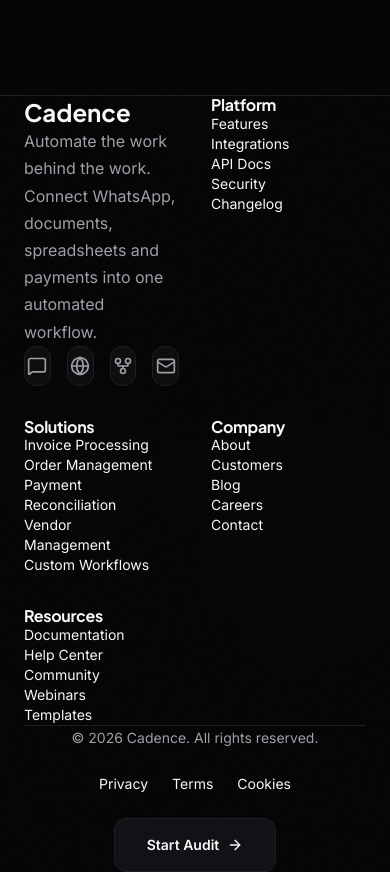
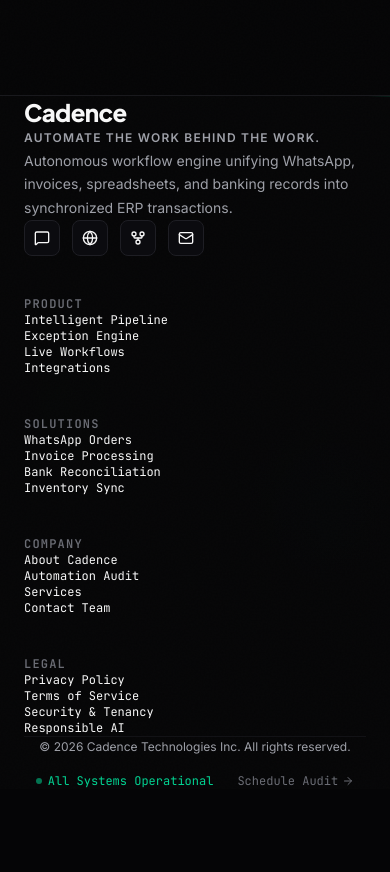
Before and after one commit to iamdevdhanush/Cadence, a Next.js app: page / in a window 390 px wide. Shown: the part 8811-9683 px from the top of the page. After the commit the page ends 9600 px from the top, so only its background shows below. Built offline with nearby package versions, Linux system fonts and the light colour scheme.

Commit message:
feat: implement marketing page layout with shared Header and Footer components

```diff
--- a/app/(marketing)/page.tsx
+++ b/app/(marketing)/page.tsx
@@ -8,7 +8,7 @@
 
 export default function HomePage() {
   return (
-    <main className="min-h-screen">
+    <div className="relative min-h-screen">
       <Hero />
       <ChaosToControl />
       <WorkflowEngine />
@@ -16,6 +16,6 @@
       <BuiltForExceptions />
       <WhyCadence />
       <CTA />
-    </main>
+    </div>
   );
 }
--- a/components/layout/Footer.tsx
+++ b/components/layout/Footer.tsx
@@ -2,132 +2,131 @@
 
 import { motion } from "framer-motion";
 import { ScrollReveal } from "@/components/motion/ScrollReveal";
-import { MagneticButton } from "@/components/motion/MagneticButton";
-import { cn } from "@/lib/utils";
-import { ArrowRight, GitFork, Mail, ChevronRight, MessageSquare, Send, Link2, Globe } from "lucide-react";
+import { ArrowRight, Mail, ChevronRight, MessageSquare, Globe, GitFork } from "lucide-react";
 
-const footerLinks = {
-  Platform: [
-    { label: "Features", href: "#features" },
-    { label: "Integrations", href: "#integrations" },
-    { label: "API Docs", href: "#api-docs" },
-    { label: "Security", href: "#security" },
-    { label: "Changelog", href: "#changelog" },
+const footerNavigation = {
+  Product: [
+    { label: "Intelligent Pipeline", href: "#workflow" },
+    { label: "Exception Engine", href: "#built-for-exceptions" },
+    { label: "Live Workflows", href: "#real-examples" },
+    { label: "Integrations", href: "#why-cadence" },
   ],
   Solutions: [
-    { label: "Invoice Processing", href: "#invoice-processing" },
-    { label: "Order Management", href: "#order-management" },
-    { label: "Payment Reconciliation", href: "#payment-reconciliation" },
-    { label: "Vendor Management", href: "#vendor-management" },
-    { label: "Custom Workflows", href: "#custom-workflows" },
+    { label: "WhatsApp Orders", href: "#real-examples" },
+    { label: "Invoice Processing", href: "#real-examples" },
+    { label: "Bank Reconciliation", href: "#real-examples" },
+    { label: "Inventory Sync", href: "#chaos-to-control" },
   ],
   Company: [
-    { label: "About", href: "#about" },
-    { label: "Customers", href: "#customers" },
-    { label: "Blog", href: "#blog" },
-    { label: "Careers", href: "#careers" },
-    { label: "Contact", href: "#contact" },
+    { label: "About Cadence", href: "/about" },
+    { label: "Automation Audit", href: "/automation-audit" },
+    { label: "Services", href: "/services" },
+    { label: "Contact Team", href: "/contact" },
   ],
-  Resources: [
-    { label: "Documentation", href: "#docs" },
-    { label: "Help Center", href: "#help" },
-    { label: "Community", href: "#community" },
-    { label: "Webinars", href: "#webinars" },
-    { label: "Templates", href: "#templates" },
+  Legal: [
+    { label: "Privacy Policy", href: "#privacy" },
+    { label: "Terms of Service", href: "#terms" },
+    { label: "Security & Tenancy", href: "#security" },
+    { label: "Responsible AI", href: "#ai-safety" },
   ],
 };
 
 const socialLinks = [
-  { icon: MessageSquare, href: "https://twitter.com/cadence", label: "Twitter" },
-  { icon: Globe, href: "https://linkedin.com/company/cadence", label: "LinkedIn" },
-  { icon: GitFork, href: "https://github.com/cadence", label: "GitHub" },
+  { icon: MessageSquare, href: "https://twitter.com", label: "Twitter" },
+  { icon: Globe, href: "https://linkedin.com", label: "LinkedIn" },
+  { icon: GitFork, href: "https://github.com", label: "GitHub" },
   { icon: Mail, href: "mailto:hello@cadence.io", label: "Email" },
 ];
 
 export function Footer() {
   return (
-    <footer className="relative border-t border-border" role="contentinfo">
-      <div className="absolute inset-0 gradient-mesh" style={{ opacity: 0.3 }} aria-hidden="true" />
-      <div className="absolute inset-0 noise-overlay" style={{ opacity: 0.02 }} aria-hidden="true" />
+    <footer className="relative bg-background border-t border-border/80 pt-20 pb-12 overflow-hidden" role="contentinfo">
+      {/* Subtle animated gradient divider on top border */}
+      <div className="absolute top-0 left-0 right-0 h-px overflow-hidden">
+        <motion.div
+          className="w-full h-full bg-gradient-to-r from-transparent via-emerald-400 to-transparent"
+          animate={{ x: ["-100%", "100%"] }}
+          transition={{ duration: 7, repeat: Infinity, ease: "linear" }}
+        />
+      </div>
 
-      <div className="relative container px-6 py-16 lg:py-24">
-        <div className="grid grid-cols-2 lg:grid-cols-6 gap-8 lg:gap-12 mb-16">
-          <div className="lg:col-span-2">
-            <ScrollReveal direction="fade" delay={0.1}>
-              <a href="/" className="font-heading font-bold text-2xl text-text mb-4 inline-block">
+      <div className="absolute inset-0 gradient-mesh opacity-20 pointer-events-none" aria-hidden="true" />
+      <div className="absolute inset-0 noise-overlay pointer-events-none" aria-hidden="true" />
+
+      <div className="relative container px-6 lg:px-12 max-w-6xl mx-auto">
+        {/* Main Footer Content */}
+        <div className="grid grid-cols-1 md:grid-cols-2 lg:grid-cols-6 gap-10 lg:gap-12 mb-16">
+          {/* Brand & Manifesto Column */}
+          <div className="lg:col-span-2 flex flex-col justify-between">
+            <div>
+              <a href="/" className="font-heading font-black text-2xl tracking-tight text-text inline-block mb-3">
                 Cadence
               </a>
-            </ScrollReveal>
-            <ScrollReveal direction="up" delay={0.2}>
-              <p className="text-text-muted max-w-xs mb-6 leading-relaxed">
-                Automate the work behind the work. Connect WhatsApp, documents, spreadsheets and payments into one automated workflow.
+
+              {/* Required Signature Brand Statement */}
+              <p className="text-emerald-400 font-mono text-xs uppercase tracking-widest mb-4 font-semibold">
+                Automate the work behind the work.
               </p>
-            </ScrollReveal>
-            <ScrollReveal direction="up" delay={0.3}>
-              <div className="flex items-center gap-4">
+
+              <p className="text-sm text-text-muted leading-relaxed max-w-sm mb-6">
+                Autonomous workflow engine unifying WhatsApp, invoices, spreadsheets, and banking records into synchronized ERP transactions.
+              </p>
+            </div>
+
+            <div className="flex items-center gap-3">
               {socialLinks.map((social) => (
                 <motion.a
                   key={social.label}
                   href={social.href}
-                    className="w-10 h-10 rounded-xl flex items-center justify-center"
-                    style={{ background: "rgba(255,255,255,0.03)", border: "1px solid var(--color-border)", color: "var(--color-text-muted)" }}
+                  className="w-9 h-9 rounded-lg flex items-center justify-center bg-surface border border-border text-text-muted hover:text-emerald-400 hover:border-emerald-500/40 transition-all"
                   aria-label={social.label}
-                    whileHover={{ background: "rgba(110, 231, 183, 0.1)", borderColor: "rgba(110, 231, 183, 0.3)", color: "#6EE7B7", y: -2, transition: { duration: 0.2 } }}
+                  whileHover={{ y: -2 }}
                 >
-                    <social.icon className="w-5 h-5" aria-hidden="true" />
+                  <social.icon className="w-4 h-4" />
                 </motion.a>
               ))}
             </div>
-            </ScrollReveal>
           </div>
 
-          {Object.entries(footerLinks).map(([category, links], categoryIndex) => (
-            <ScrollReveal key={category} direction="up" delay={0.2 + categoryIndex * 0.05}>
-              <nav aria-label={category}>
-                <h4 className="font-heading font-semibold text-text mb-4">{category}</h4>
-                <ul className="space-y-3" role="list">
-                  {links.map((link, linkIndex) => (
+          {/* Navigation Links Columns */}
+          {Object.entries(footerNavigation).map(([group, links]) => (
+            <div key={group} className="flex flex-col">
+              <span className="font-mono text-xs uppercase tracking-widest text-text-subtle font-semibold mb-4">
+                {group}
+              </span>
+              <ul className="space-y-2.5 text-xs font-mono" role="list">
+                {links.map((link) => (
                   <li key={link.label}>
                     <a
                       href={link.href}
-                        className="text-sm text-text-muted hover:text-accent transition-colors flex items-center gap-2 group"
+                      className="text-text-muted hover:text-text transition-colors flex items-center gap-1 group py-0.5"
                     >
-                        {link.label}
-                        <ChevronRight className="w-3 h-3 opacity-0 group-hover:opacity-100 transform group-hover:translate-x-1 transition-all" aria-hidden="true" />
+                      <span className="transition-transform group-hover:translate-x-0.5">{link.label}</span>
+                      <ChevronRight className="w-3 h-3 opacity-0 group-hover:opacity-100 text-emerald-400 transition-opacity" />
                     </a>
                   </li>
                 ))}
               </ul>
-              </nav>
-            </ScrollReveal>
+            </div>
           ))}
         </div>
 
-        <div className="pt-8 border-t border-border">
-          <div className="flex flex-col lg:flex-row items-center justify-between gap-6">
-            <ScrollReveal direction="fade">
-              <p className="text-sm text-text-subtle">
-                © {new Date().getFullYear()} Cadence. All rights reserved.
-              </p>
-            </ScrollReveal>
+        {/* Bottom Bar with Subtle Divider */}
+        <div className="pt-8 border-t border-border/50 flex flex-col sm:flex-row items-center justify-between gap-4 text-xs font-mono text-text-subtle">
+          <p>© {new Date().getFullYear()} Cadence Technologies Inc. All rights reserved.</p>
 
-            <ScrollReveal direction="fade" delay={0.1}>
           <div className="flex items-center gap-6">
-                <a href="#privacy" className="text-sm text-text-muted hover:text-text transition-colors">Privacy</a>
-                <a href="#terms" className="text-sm text-text-muted hover:text-text transition-colors">Terms</a>
-                <a href="#cookies" className="text-sm text-text-muted hover:text-text transition-colors">Cookies</a>
-              </div>
-            </ScrollReveal>
-
-            <ScrollReveal direction="fade" delay={0.2}>
+            <span className="flex items-center gap-1.5 text-emerald-400">
+              <span className="w-1.5 h-1.5 rounded-full bg-emerald-400 animate-pulse" />
+              <span>All Systems Operational</span>
+            </span>
             <a
               href="#audit"
-                className="btn-secondary px-4 py-2 text-sm group inline-flex items-center gap-2"
+              className="text-text hover:text-emerald-300 transition-colors flex items-center gap-1"
             >
-                Start Audit
-                <ArrowRight className="w-4 h-4 transition-transform group-hover:translate-x-1" aria-hidden="true" />
+              <span>Schedule Audit</span>
+              <ArrowRight className="w-3 h-3" />
             </a>
-            </ScrollReveal>
           </div>
         </div>
       </div>
--- a/components/layout/Header.tsx
+++ b/components/layout/Header.tsx
@@ -6,18 +6,26 @@
 import { cn } from "@/lib/utils";
 import { Menu, X, ChevronDown } from "lucide-react";
 
-const navItems = [
-  { label: "Platform", href: "#platform", hasDropdown: true },
-  { label: "Solutions", href: "#solutions", hasDropdown: true },
-  { label: "Customers", href: "#customers" },
-  { label: "Resources", href: "#resources", hasDropdown: true },
-  { label: "Pricing", href: "#pricing" },
+interface NavItemType {
+  label: string;
+  href: string;
+  hasDropdown?: boolean;
+}
+
+const navItems: NavItemType[] = [
+  { label: "Pipeline", href: "#workflow", hasDropdown: false },
+  { label: "Transform", href: "#chaos-to-control", hasDropdown: false },
+  { label: "Examples", href: "#real-examples", hasDropdown: false },
+  { label: "Exceptions", href: "#built-for-exceptions", hasDropdown: false },
+  { label: "Why Cadence", href: "#why-cadence", hasDropdown: false },
 ];
 
-const dropdownItems = {
-  Platform: ["Overview", "Features", "Integrations", "API Docs"],
-  Solutions: ["Finance Teams", "Operations", "Procurement", "Accounting"],
-  Resources: ["Documentation", "Blog", "Templates", "Community"],
+const dropdownItems: Record<string, string[]> = {
+  Pipeline: ["Ingest Streams", "OCR & Parsing", "Rules Matching", "ERP Connectors"],
+  Transform: ["Unstructured to Structured", "Real-Time Sync"],
+  Examples: ["WhatsApp Orders", "PDF Invoices", "Bank Reconciliation"],
+  Exceptions: ["Tolerance Engine", "Human-in-the-Loop", "Audit Trail"],
+  "Why Cadence": ["Zero Migration", "Native Formats", "Rapid Pilot"],
 };
 
 export function Header() {
@@ -113,12 +121,15 @@
             >
               Sign in
             </a>
-            <MagneticButton variant="primary" className="group px-6 py-2.5">
-              <span className="flex items-center gap-2">
+            <a
+              href="#audit"
+              className="btn-primary group px-5 py-2 text-xs font-semibold rounded-lg"
+            >
+              <span className="flex items-center gap-1.5">
                 Start Audit
-                <ChevronDown className="w-4 h-4 transition-transform group-hover:rotate-180" aria-hidden="true" />
+                <ChevronDown className="w-3.5 h-3.5 -rotate-90 transition-transform group-hover:translate-x-0.5" aria-hidden="true" />
               </span>
-            </MagneticButton>
+            </a>
           </div>
 
           <button
```
Lines whose indentation alone changed are shown as unchanged.
